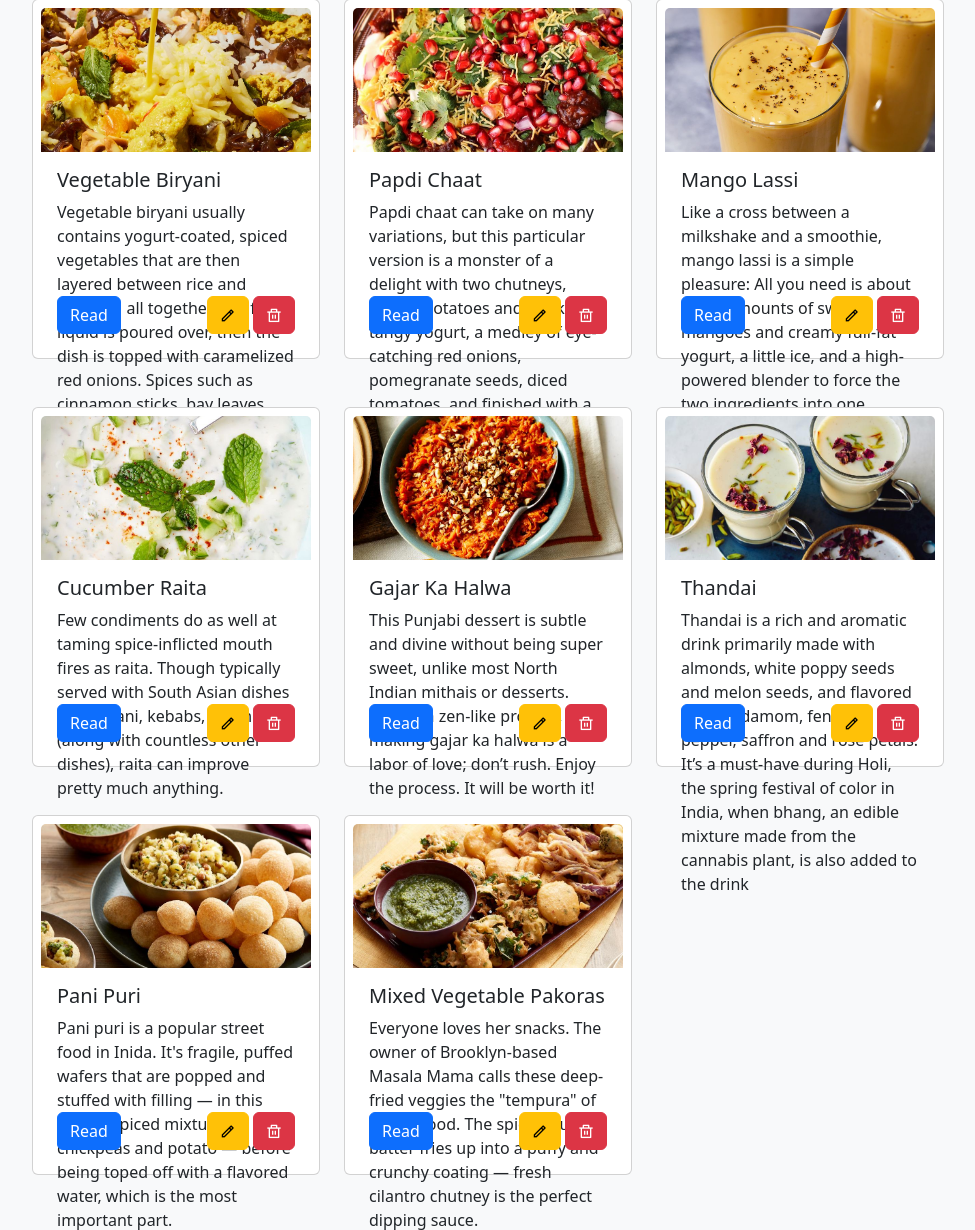
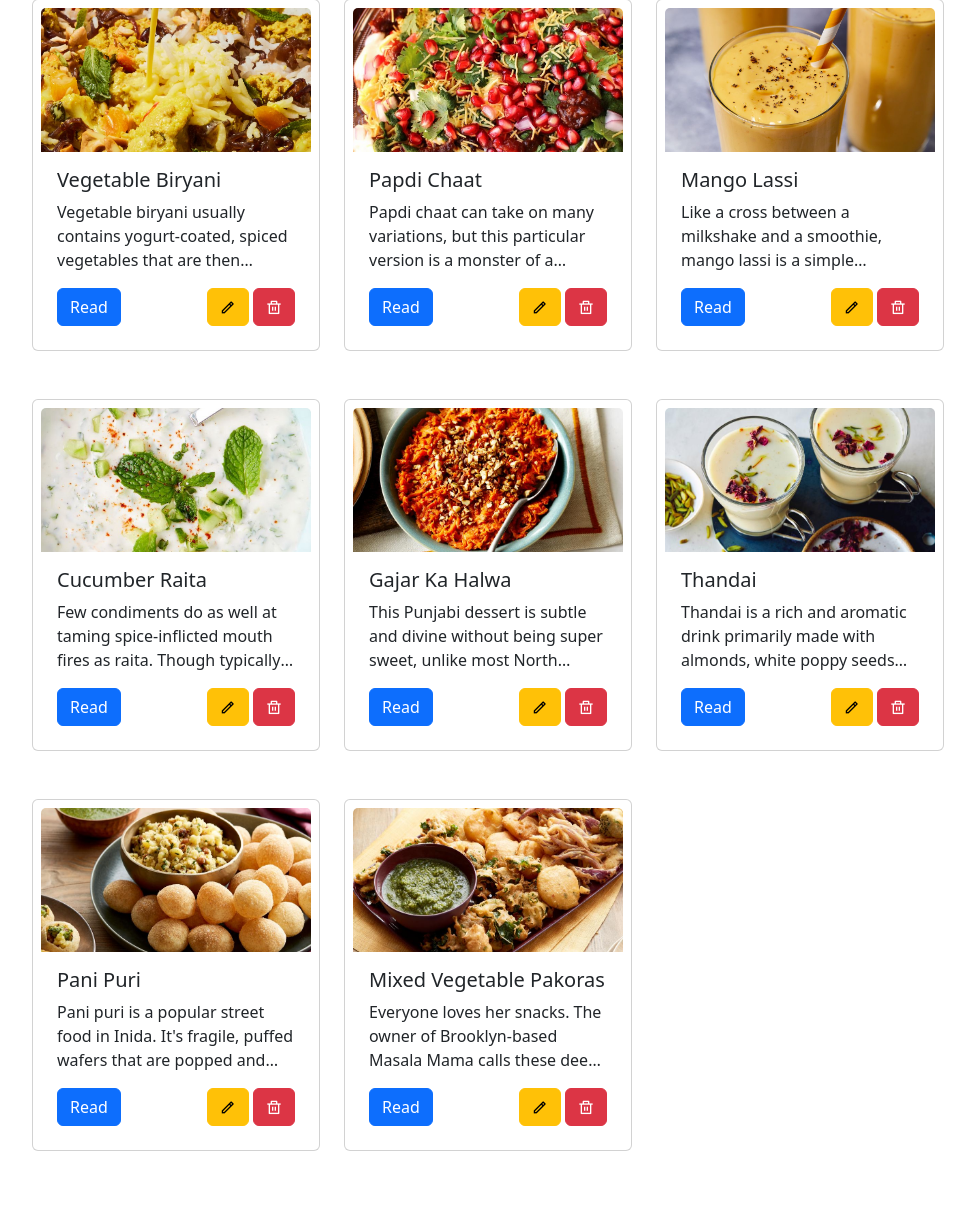
Before and after one commit to sampada109/Recipe_Project--Django_Project, a Django app: page /user/ in a window 1280 px wide. Shown: the part 1000-2230 px from the top of the page, without its empty margins (90-1065 px from the left). After the commit the page ends 2151 px from the top, so only its background shows below. Run offline with Django 5.2, Linux system fonts and the light colour scheme; data comes from the database, SQL or seed files in the repository; both versions use the stored data as it was after the commit.

Commit message:
9th commit - adding recipes

```diff
--- a/recipes/veges/templates/user.html
+++ b/recipes/veges/templates/user.html
@@ -44,7 +44,7 @@
 
 {% block main-content %}
 
-<div class="container mt-5 p-4 bg-body-tertiary">
+<div class="container mt-5 p-4 ">
     <h2 class="display-6 mb-4">Your Recipes</h2>
 
     <div class="row p-3 ">
@@ -56,7 +56,7 @@
                         style="height: 9rem; object-fit: cover; object-position: center;" alt="...">
                     <div class="card-body">
                         <h5 class="card-title">{{recipe.recp_name}}</h5>
-                        <p class="card-text" style="text-overflow: ellipsis; height: 5rem;">{{recipe.recp_desp}}</p>
+                        <p class="card-text" style="overflow: hidden; text-overflow: ellipsis; display: -webkit-box; -webkit-box-orient: vertical; -webkit-line-clamp: 3; ">{{recipe.recp_desp}}</p>
                         <div class="d-flex justify-content-between">
                             <a href="#" class="btn btn-primary">Read</a>
                             <div class="gap-2">
```
Also changed, not shown: recipes/db.sqlite3, recipes/public/media/recipe_img/1546894450671.jpeg (added), recipes/public/media/recipe_img/1546894450909.jpeg (added), recipes/public/media/recipe_img/1604695300535.jpeg (added), recipes/public/media/recipe_img/1646690873840.jpeg (added), recipes/public/media/recipe_img/delish-210601-mangolassi-154-1623122113.jpg (added), recipes/public/media/recipe_img/delish-raita-086-ls-1656700127.jpeg (added), recipes/public/media/recipe_img/papdi-chaat-vertical-2-jpg-1665341981.jpg (added), recipes/public/media/recipe_img/vegetable-biryani-1671502831.jpg (added).
